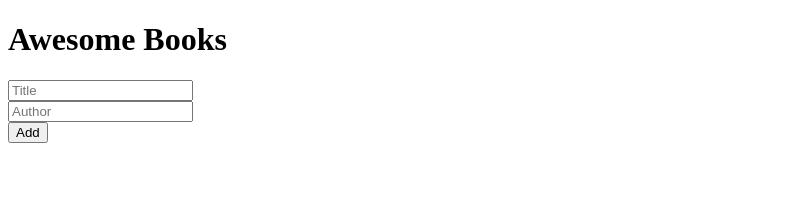
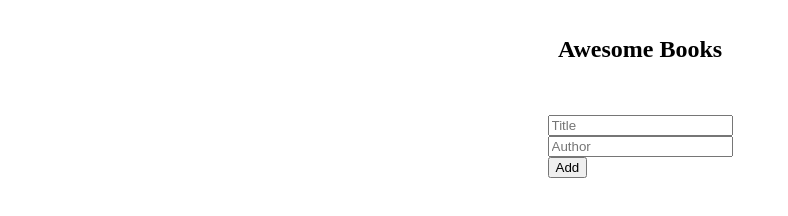
Before and after one commit to Zilola-Nazarova/awesome_books, a plain HTML site: page index.html in a window 1280 px wide. Shown: the whole page, without its empty margins (0-788 px from the left). Drawn offline with Linux system fonts and the light colour scheme.

Commit message:
index.css files

```diff
--- a/index.html
+++ b/index.html
@@ -1,23 +1,36 @@
 <!DOCTYPE html>
 <html lang="en">
 <head>
-  <meta charset="UTF-8">
+    <meta charset="UTF-8">
   <meta http-equiv="X-UA-Compatible" content="IE=edge">
   <meta name="viewport" content="width=device-width, initial-scale=1.0">
   <title>Awesome Books (Collins & Zilola)</title>
-  <link href="./styles.css" rel="stylesheet">
+  <link rel="stylesheet" href="style.css">
 </head>
 <body>
-  <h1>Awesome Books</h1>
+  <main>
+
   <section id="book-list">
-    <ul class="book-list">
-
-    </ul>
+    <h1>Awesome Books</h1>
+    <div class="container">
+    </div>
   </section>
-  <section id="add-book">
-    <input name="title" id="title" placeholder="Title" type="text">
-    <input name="author" id="author" placeholder="Author"  type="text">
-    <button type="button">Add</button>
-  </section>
+  <section id="add-book-form" class="content-section">
+    <form class="form">
+      <div>
+        <input type="text" id="title" placeholder="Title" />
+      <span id="titleError"></span>
+      </div>
+      <div>
+        <input type="text" id="author" placeholder="Author" />
+      <span id="authorError"></span>
+      </div>
+      <div>
+        <button type="button" id="add-button">Add</button>
+      </div>
+    </form>
+    </section>
+</main>
+<script src="script.js"></script>
 </body>
 </html>
--- /dev/null
+++ b/style.css
@@ -0,0 +1,14 @@
+body {
+  margin: 0;
+  padding: 0;
+  box-sizing: border-box;
+}
+
+main {
+  display: flex;
+  flex-direction: column;
+  justify-content: center;
+  align-items: center;
+  padding: 1rem;
+  gap: 2rem;
+}
--- a/styles.css
+++ /dev/null
@@ -1,3 +0,0 @@
-input, button {
-  display: block;
-}
```
